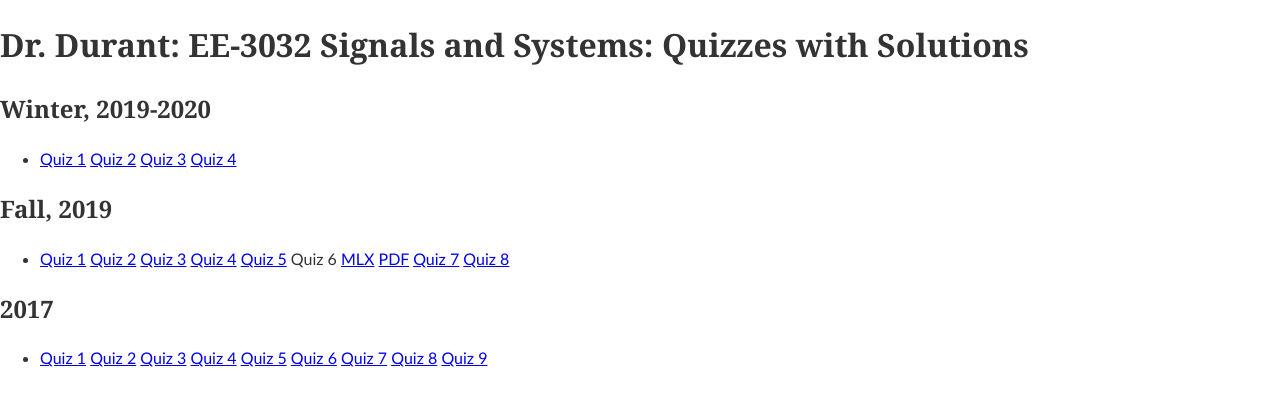
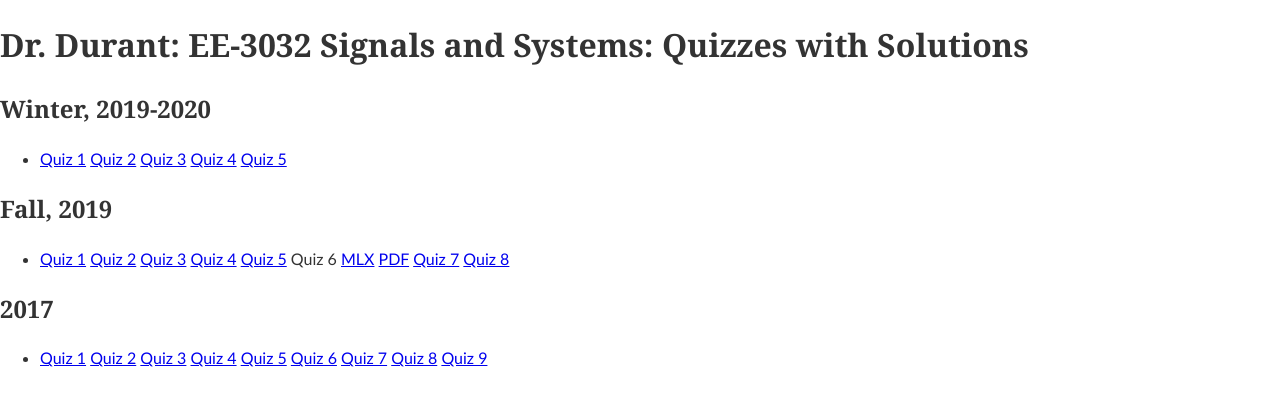
Before and after one commit to edurant/edurant.github.io, a Jekyll site: the page built from courses/ee3032/quiz/index.md, in a window 1280 px wide. Shown: the top 406 px of the page. Built offline with Jekyll 4.4.1, drawn with Linux system fonts in a browser that asks for light colours.

Commit message:
ee3032: +q05 sol, fix label q04 sol

```diff
--- a/courses/ee3032/quiz/index.md
+++ b/courses/ee3032/quiz/index.md
@@ -7,6 +7,7 @@ title: "Dr. Durant: EE-3032 Signals and Systems: Quizzes with Solutions"
 [Quiz 2](q02-w1920-ans.pdf)
 [Quiz 3](q03-w1920-ans.pdf)
 [Quiz 4](q04-w1920-ans.pdf)
+[Quiz 5](q05-w1920-ans.pdf)
 
 # Fall, 2019
 * [Quiz 1](q01-f19-ans.pdf)
```
Also changed, not shown: 2 other files.
